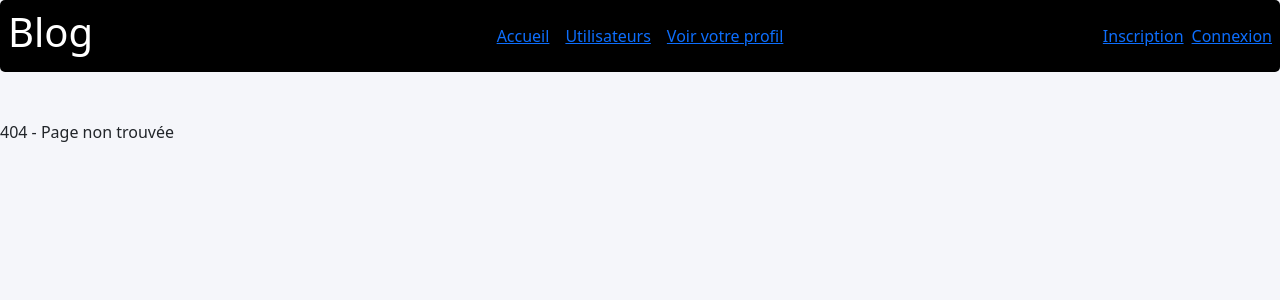
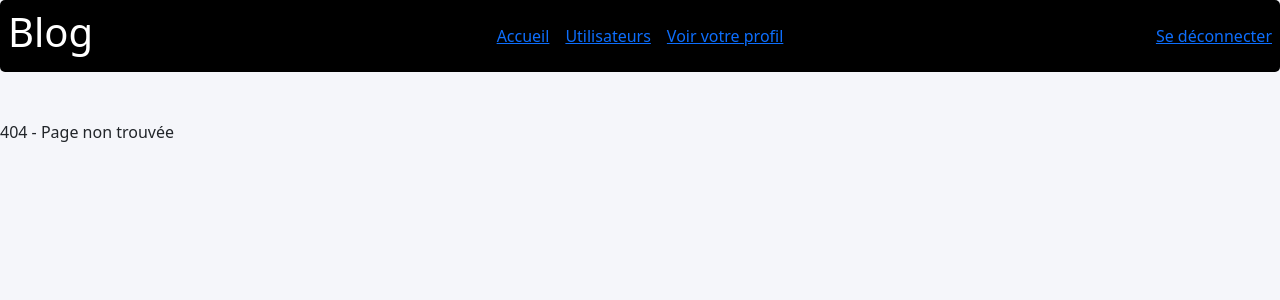
Before and after one commit to starlague/challengeWeb, a PHP site: page /index.php in a window 1280 px wide. Shown: the top 300 px of the page. Run offline with PHP 8.4, Linux system fonts and the light colour scheme; the visitor is signed in with stand-in values (Sample User, id 1).

Commit message:
add disconnection feature

```diff
--- a/public/index.php
+++ b/public/index.php
@@ -39,6 +39,13 @@ if ($path === '/') {
         $controller = new UserController();
         $data = $controller->showLogin();
     }
+//logout
+} elseif ($path === '/logout') {
+    session_start();
+    session_destroy();
+
+    header('Location: /');
+    exit;
 //user profil
 } elseif ($path === '/profil') {
     $controller = new UserController();
--- a/templates/layout.php
+++ b/templates/layout.php
@@ -15,8 +15,12 @@
         <a href="/profil">Voir votre profil</a>
     </nav>
     <div class="d-flex gap-2 ms-auto align-items-center">
-        <a href="/register">Inscription</a>
-        <a href="/login">Connexion</a>
+        <?php if (!isset($_SESSION['user'])): ?>
+            <a href="/register">S'inscrire</a>
+            <a href="/login">Se connecter</a>
+        <?php else : ?>
+            <a href="/logout">Se déconnecter</a>
+        <?php endif; ?>
     </div>
 </header>
 <body>
```
Also changed, not shown: src/Controllers/UserController.php (+8 -0 lines).
